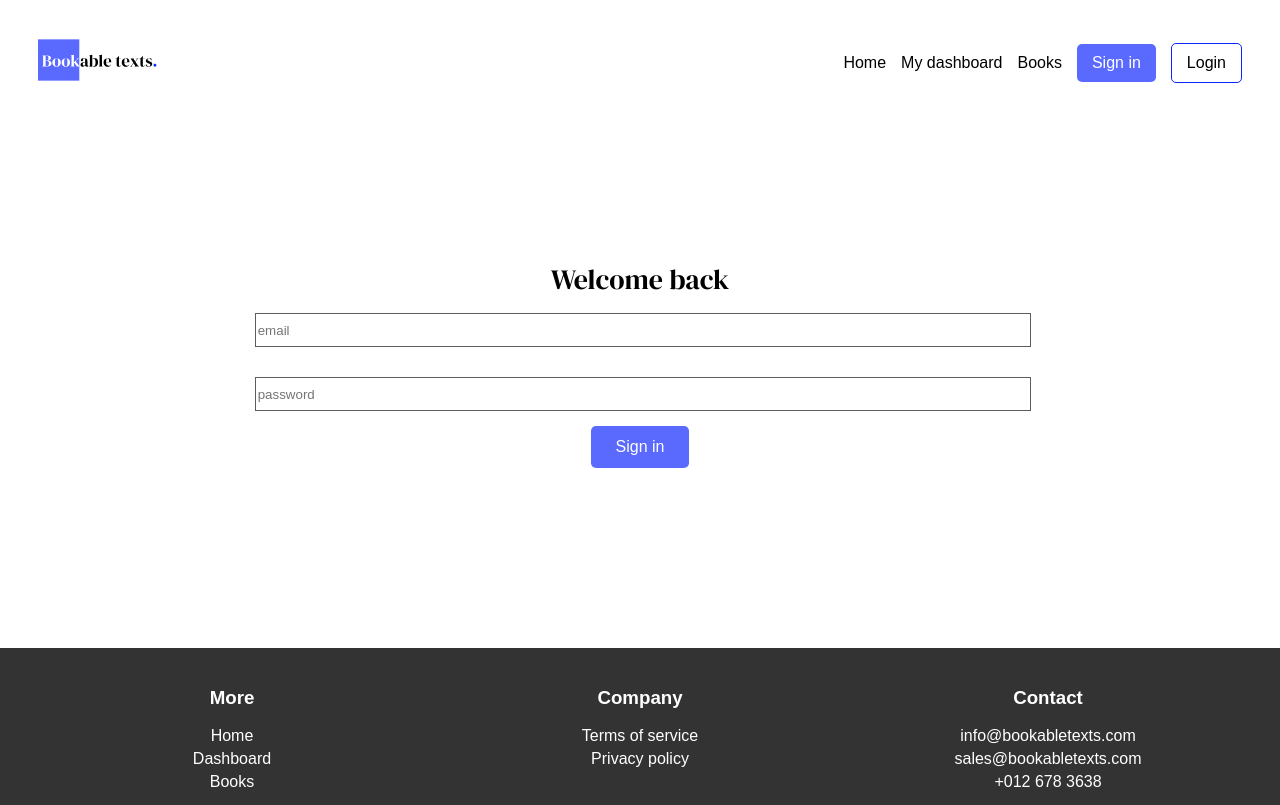
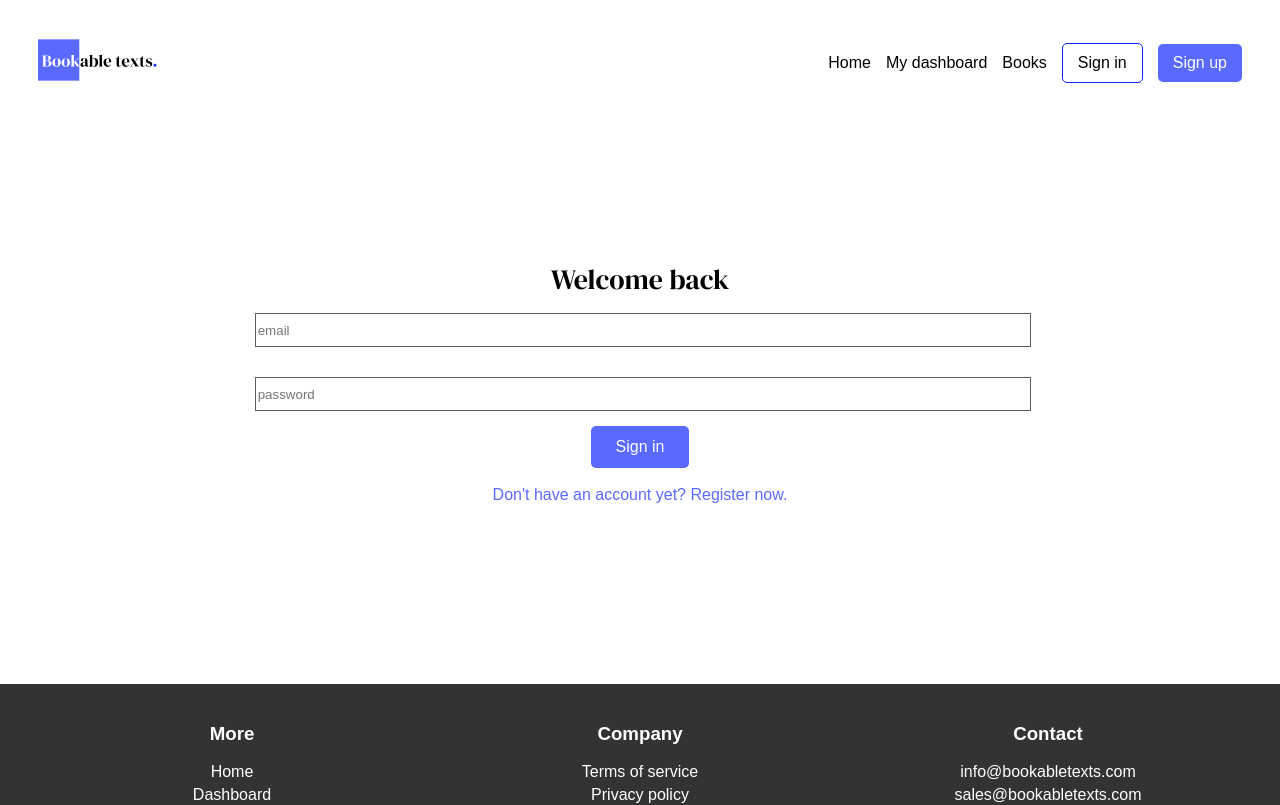
Before and after one commit to Bookable-texts/Bookable-texts, a React (Vite) app: page /signin in a window 1280 px wide. Shown: the top 805 px of the page. Built offline with nearby package versions, Linux system fonts and the light colour scheme; a web font is replaced by a local one.

Commit message:
Finished styling the sign in page for all displays

```diff
--- a/src/components/Navigation_large.jsx
+++ b/src/components/Navigation_large.jsx
@@ -8,8 +8,8 @@ function Navigation_large() {
             <Link to={`/`}><li className="nav_link">Home</li></Link>
             <Link to={`/dashboard`}><li className="nav_link">My dashboard</li></Link>
             <Link to={`/books`}><li className="nav_link">Books</li></Link>
-            <Link to={`/signin`}><li className="nav_link btn btn_primary">Sign in</li></Link>
-            <Link to={`/login`}><li className="nav_link btn btn_secondary">Login</li></Link>
+            <Link to={`/signin`}><li className="nav_link btn btn_secondary">Sign in</li></Link>
+            <Link to={`/login`}><li className="nav_link btn btn_primary">Sign up</li></Link>
         </ul>
     </div>
   )
--- a/src/components/Navigation_mobile.jsx
+++ b/src/components/Navigation_mobile.jsx
@@ -22,7 +22,7 @@ function Navigation_mobile() {
             <Link to={`/dashboard`}><li className="nav_link">My dashboard</li></Link>
             <Link to={`/books`}><li className="nav_link">Books</li></Link>
             <Link to={`/signin`}><li className="nav_link">Sign in</li></Link>
-            <Link to={`/login`}><li className="nav_link">Login</li></Link>
+            <Link to={`/register`}><li className="nav_link">sign up</li></Link>
             {/* Add more links as needed */}
         </ul>
         </div>
--- a/src/pages/SignIn.jsx
+++ b/src/pages/SignIn.jsx
@@ -1,5 +1,6 @@
 import React, { useState } from 'react'
 import '../styles/Signin.css'
+import { Link } from 'react-router-dom'
 
 function SignIn() {
 
@@ -21,7 +22,13 @@ function SignIn() {
                       onChange={(e) => setPassword(e.target.value)}
                     />
                     <button className="btn btn_primary btn_medium">Sign in</button>
+                    <br /><br />
+                    <span className="text_primary text_start margin_top_medium">
+                  <Link className="" to={'/register'}>Don't have an account yet? Register now.</Link>
+                </span>
                 </form>
+
+
             </div>
         </section>
     </>
```
